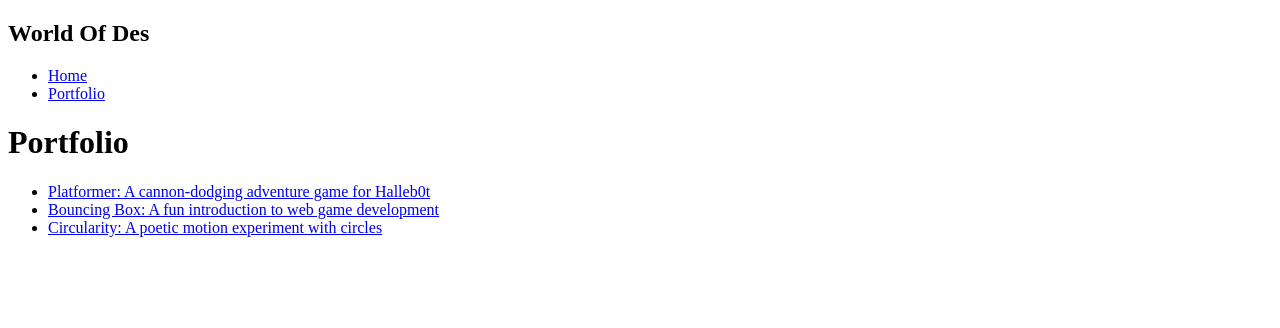
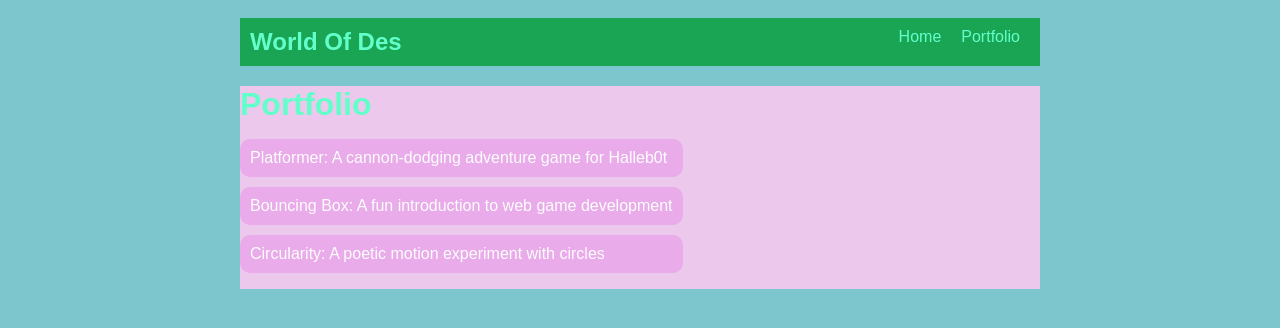
Before and after one commit to raeedenise/raeedenise.github.io, a plain HTML site: page portfolio.html in a window 1280 px wide. Drawn offline with Linux system fonts and the light colour scheme.

Commit message:
add portfolio page to website

```diff
--- a/portfolio.html
+++ b/portfolio.html
@@ -2,6 +2,7 @@
 <html>
   <head>
     <title>World Of Des</title>
+    <link rel="stylesheet" href="style.css"/>
   </head>
   <body>
     <!-- All content goes here -->
--- a/style.css
+++ b/style.css
@@ -1,6 +1,6 @@
 body {
   background: rgb(125, 198, 205);
-  color: rgb(45, 45, 45);
+  color: rgb(0, 0, 0);
   padding: 10px;
   font-family: Arial, sans-serif;
 }
@@ -22,7 +22,7 @@ nav {
 h1 {
   display: flex;
   align-items: center;
-  color: rgb(255, 255, 255);
+  color: #62ffcb;
   flex: 1;
   margin: 0;
 }
@@ -41,7 +41,7 @@ h1 {
 
 a {
   text-decoration: none;
-  color: #fff;
+  color: #62ffcb;
 }
 
 /* Main container */
@@ -68,7 +68,7 @@ main {
 
 /* Interests Section */
 #interests {
-  border: 4px silver ridge;
+  border: 4px black ridge;
   padding: 8px;
   margin-top: 20px;
 }
@@ -76,3 +76,28 @@ main {
 h2, h3 {
   margin: 0px;
 }
+/* Portfolio styles */
+.content h1 {
+  color: rgb(255, 255, 255);
+}
+
+#portfolio {
+  list-style-type: none;
+  padding-left: 0;
+}
+
+#portfolio li {
+  background: #e9abe9;
+  padding: 10px;
+  border-radius: 10px;
+  margin-bottom: 10px;
+}
+
+#portfolio li:hover {
+  background: #e9abe9;
+}
+
+#portfolio a {
+  text-decoration: none;
+  color: #fcfdfd;
+}
```
Also changed, not shown: fsd-projects/platformer/platformer.js (+11 -3 lines), index.html (+1 -1 lines).
